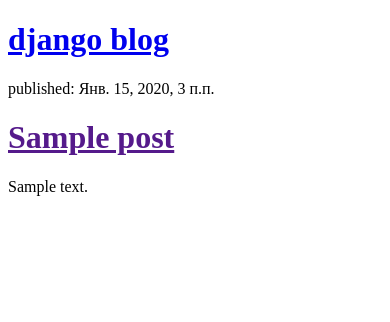
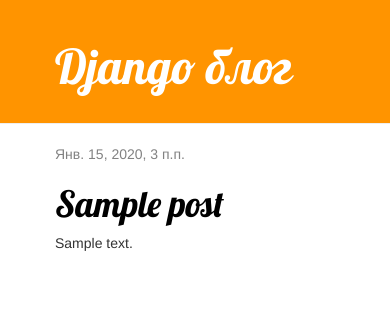
Before and after one commit to r-ainseller/my_first_blog, a Django app: page / in a window 390 px wide. Shown: the top 322 px of the page. Run offline with Django 3.2, Linux system fonts and the light colour scheme; tables that the repository leaves empty hold one stand-in row (values such as "Sample post"); some libraries are stand-ins or nearby versions.

Commit message:
Added view and template for detailed blog post as well as CSS for the site.

```diff
--- /dev/null
+++ b/blog/static/css/blog.css
@@ -0,0 +1,56 @@
+h1 a {
+    color: #FCA205;
+    font-family: 'Lobster';
+}
+
+.page-header {
+    background-color: #ff9400;
+    margin-top: 0;
+    padding: 20px 20px 20px 55px;
+}
+
+.page-header-link:hover, .page-header-link:focus, .page-header-link:active {
+	opacity: .75;
+}
+
+.page-header h1, .page-header h1 a, .page-header h1 a:visited, .page-header h1 a:active {
+    color: #ffffff;
+    font-size: 36pt;
+    text-decoration: none;
+}
+
+.content {
+    margin-left: 40px;
+    padding-left: 15px;
+}
+
+h1, h2, h3, h4 {
+    font-family: 'Lobster', cursive;
+}
+
+.date {
+    color: #828282;
+}
+
+.save {
+    float: right;
+}
+
+.post-form textarea, .post-form input {
+    width: 100%;
+}
+
+.top-menu, .top-menu:hover, .top-menu:visited {
+    color: #ffffff;
+    float: right;
+    font-size: 26pt;
+    margin-right: 20px;
+}
+
+.post {
+    margin-bottom: 70px;
+}
+
+.post h1 a, .post h1 a:visited {
+    color: #000000;
+}
--- /dev/null
+++ b/blog/templates/blog/base.html
@@ -0,0 +1,24 @@
+{% load static %}
+<html lang="ru">
+<head>
+    <link rel="stylesheet" href="//maxcdn.bootstrapcdn.com/bootstrap/3.2.0/css/bootstrap.min.css">
+    <link rel="stylesheet" href="//maxcdn.bootstrapcdn.com/bootstrap/3.2.0/css/bootstrap-theme.min.css">
+    <link rel="stylesheet" href="{% static 'css/blog.css' %}">
+    <link href="https://fonts.googleapis.com/css?family=Lobster&subset=latin,cyrillic" rel="stylesheet" type="text/css">
+    <meta charset="UTF-8">
+    <title>Мой первый проект!!!</title>
+</head>
+<body>
+    <div class="page-header">
+        <h1><a href="/" class="page-header-link">Django блог</a></h1>
+    </div>
+    <div class="content container">
+        <div class="row">
+            <div class="col-md-8">
+            {% block content %}
+            {% endblock %}
+            </div>
+        </div>
+    </div>
+</body>
+</html>
--- a/blog/templates/blog/post_list.html
+++ b/blog/templates/blog/post_list.html
@@ -1,20 +1,13 @@
-<!DOCTYPE html>
-<html lang="en">
-<head>
-    <meta charset="UTF-8">
-    <title>Title</title>
-</head>
-<body>
-    <div>
-    <h1><a href="/">django blog</a></h1>
-</div>
+{% extends 'blog/base.html' %}
 
-{% for post in posts %}
-    <div>
-        <p>published: {{ post.published_date }}</p>
-        <h1><a href="">{{ post.title }}</a></h1>
-        <p>{{ post.text|linebreaksbr }}</p>
-    </div>
-{% endfor %}
-</body>
-</html>
+{% block content %}
+    {% for post in posts %}
+        <div class="post">
+            <div class="date">
+                {{ post.published_date }}
+            </div>
+            <h1><a href="{% url 'post_detail' pk=post.pk %}">{{ post.title }}</a></h1>
+            <p>{{ post.text|linebreaksbr }}</p>
+        </div>
+    {% endfor %}
+{% endblock %}
--- a/blog/urls.py
+++ b/blog/urls.py
@@ -3,4 +3,5 @@
 
 urlpatterns = [
     path('', views.post_list, name='post_list'),
+    path('post/<int:pk>/', views.post_detail, name='post_detail'),
 ]
--- a/blog/views.py
+++ b/blog/views.py
@@ -1,7 +1,13 @@
 from django.shortcuts import render
 from django.utils import timezone
 from .models import Post
+from django.shortcuts import render, get_object_or_404
 
 def post_list(request):
     posts = Post.objects.filter(published_date__lte=timezone.now()).order_by('published_date')
     return render(request, 'blog/post_list.html', {'posts': posts})
+    Post.objects.get(pk=pk)
+
+def post_detail(request, pk):
+    post = get_object_or_404(Post, pk=pk)
+    return render(request, 'blog/post_detail.html', {'post': post})
```
Also changed, not shown: blog/templates/blog/post_detail.html (added, +13 -0 lines).
